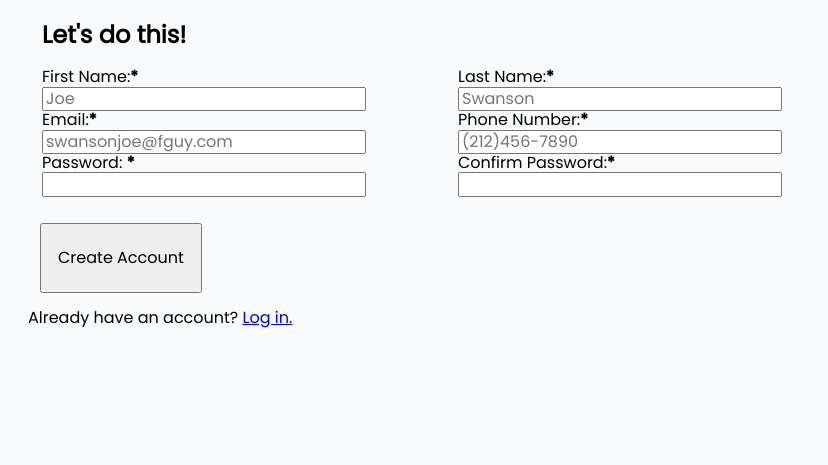
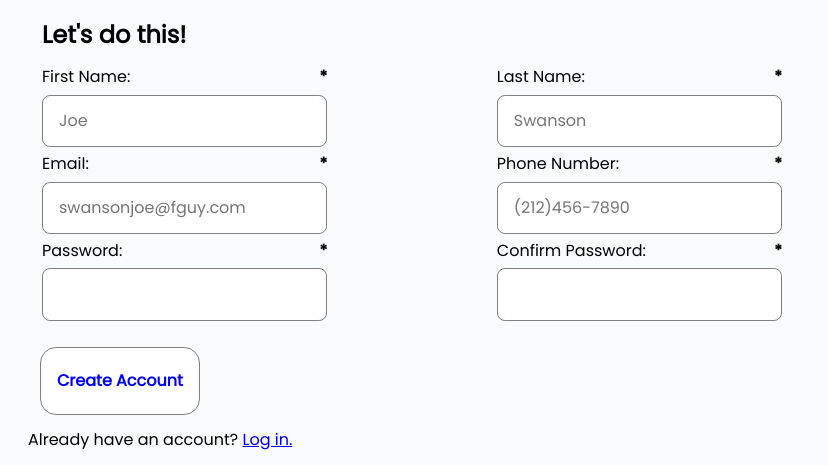
Before and after one commit to codenamerey/sign-up-form, a plain HTML site: page index.html in a window 1280 px wide. Shown: the part 164-629 px from the top of the page, 452-1280 px from the left. Drawn offline with nearby package versions, Linux system fonts and the light colour scheme.

Commit message:
Style form

```diff
--- a/css/style.css
+++ b/css/style.css
@@ -1,8 +1,19 @@
 @import url('https://fonts.googleapis.com/css2?family=Poppins:ital,wght@0,200;0,400;1,200;1,400&display=swap');
 
 .container button {
+    background: white;
+    border: 1px solid gray;
+    border-radius: 1rem;
+    color: blue;
+    font-weight: 900;
     margin: 1rem 0.75rem 1rem;
     padding: 1.5rem 1rem;
+    transition: all 500ms ease-in-out;
+}
+
+.container button:hover {
+    color: white;
+    background: blue;
 }
 
 body {
@@ -62,7 +73,32 @@ fieldset {
 }
 
 .container .form-input > div {
+    align-items: flex-start;
     display: flex;
+    row-gap: .5rem;
     flex-direction: column;
-    align-items: flex-start;
 }
+
+input {
+    border: 1px solid gray;
+    border-radius: .5rem;
+    padding: 1rem 1rem;
+    transition: all 500ms ease;
+    width: 25ch;
+}
+
+input:focus {
+    border: 1px solid blue;
+    box-shadow: 0 2px 2px blue;
+    outline-color: blue;
+}
+
+label {
+    position: relative;
+    width: 100%;
+}
+
+[aria-label="required"] {
+    right: 0;
+    position: absolute;
+}
```
